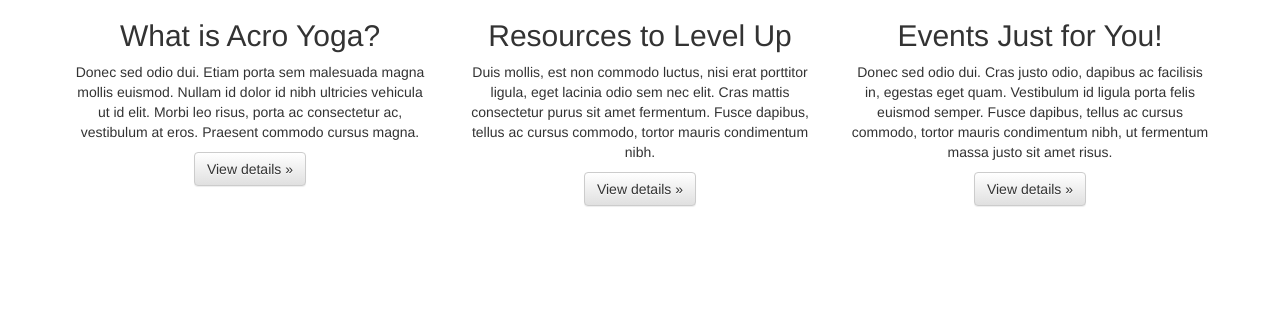
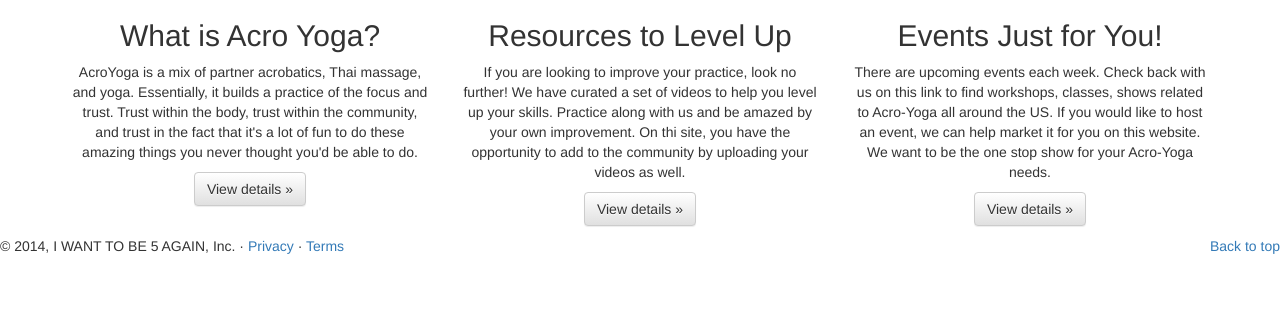
Before and after one commit to sandimagithub/AcroYoga-Project, a Node project: template views/index.ejs in a window 1280 px wide. Shown: the part 491-800 px from the top of the page. Run offline with Node 20 templates, Linux system fonts and the light colour scheme; the template is opened without the code that fills it, so the values that code supplies are empty; some libraries are stand-ins or nearby versions.

Commit message:
added text and fixed div tags

```diff
--- a/views/index.ejs
+++ b/views/index.ejs
@@ -117,22 +117,23 @@
         <div class="col-lg-4">
           <img class="img-circle" src="./images/arun_huh2.jpg" alt="Generic placeholder image" style="width: 140px; height: 140px;">
           <h2>What is Acro Yoga?</h2>
-          <p>Donec sed odio dui. Etiam porta sem malesuada magna mollis euismod. Nullam id dolor id nibh ultricies vehicula ut id elit. Morbi leo risus, porta ac consectetur ac, vestibulum at eros. Praesent commodo cursus magna.</p>
+          <p>AcroYoga is a mix of partner acrobatics, Thai massage, and yoga. Essentially, it builds a practice of the focus and trust. Trust within the body, trust within the community, and trust in the fact that it's a lot of fun to do these amazing things you never thought you'd be able to do.</p>
           <p><a class="btn btn-default" href="#" role="button">View details &raquo;</a></p>
         </div><!-- /.col-lg-4 -->
         <div class="col-lg-4">
           <img class="img-circle" src="./images/joshua_hug.jpg" alt="Generic placeholder image" style="width: 140px; height: 140px;">
           <h2>Resources to Level Up</h2>
-          <p>Duis mollis, est non commodo luctus, nisi erat porttitor ligula, eget lacinia odio sem nec elit. Cras mattis consectetur purus sit amet fermentum. Fusce dapibus, tellus ac cursus commodo, tortor mauris condimentum nibh.</p>
+          <p>If you are looking to improve your practice, look no further!  We have curated a set of videos to help you level up your skills.  Practice along with us and be amazed by your own improvement. On thi site, you have the opportunity to add to the community by uploading your videos as well. </p>
           <p><a class="btn btn-default" href="#" role="button">View details &raquo;</a></p>
         </div><!-- /.col-lg-4 -->
         <div class="col-lg-4">
           <img class="img-circle" src="./images/angel_thumbsup.jpg" alt="Generic placeholder image" style="width: 140px; height: 140px;">
           <h2>Events Just for You!</h2>
-          <p>Donec sed odio dui. Cras justo odio, dapibus ac facilisis in, egestas eget quam. Vestibulum id ligula porta felis euismod semper. Fusce dapibus, tellus ac cursus commodo, tortor mauris condimentum nibh, ut fermentum massa justo sit amet risus.</p>
+          <p>There are upcoming events each week.  Check back with us on this link to find workshops, classes, shows related to Acro-Yoga all around the US.  If you would like to host an event, we can help market it for you on this website. We want to be the one stop show for your Acro-Yoga needs.</p>
           <p><a class="btn btn-default" href="#" role="button">View details &raquo;</a></p>
         </div><!-- /.col-lg-4 -->
       </div><!-- /.row -->
+    </div><!-- /.container -->
 
 <!-- Modal  FOR Contact Us-->
 
@@ -141,26 +142,26 @@
     <div class="modal-content">
       <div class="modal-header">
         <button type="button" class="close" data-dismiss="modal"><span aria-hidden="true">&times;</span><span class="sr-only">Close</span></button>
-        <h3 class="modal-title" id="myModalLabel">How to Contact Us</h4>
+        <h3 class="modal-title" id="myModalLabel">How to Contact Us</h3>
       </div>
 
       <div class="modal-body">
 
-         <h4 class="margin-top-20">If you are feeling adventurous, join us at the grass area underneath the Bow and Arrow overlooking the Bay Bridge, along the Embarcadero!  We promise not to bite!</h4>
+         <h4 class="margin-top-20">If you are feeling adventurous, join us at the grass area underneath the Bow and Arrow overlooking the Bay Bridge, along the Embarcadero!  We promise not to bite!
+         </h4>
 
       </div>
         <div class="modal-footer">
           <button type="button" class="btn btn-default" data-dismiss="modal">Close</button>
 
         </div>
-      </form>
+
     </div>
   </div>
 </div>
 
 <!-- end modal for Contact Us -->
 
-<!-- Modal for Login Screen -->
 
 <!-- Modal  FOR LOG IN SCREEN -->
 
@@ -223,7 +224,7 @@
             <input name="firstname"
               id="first-name"
               class="form-control"
-              placeholder="First Name"
+              placeholder="First Name" />
           </div>
           <h4 class="margin-top-20">Last Name</h4>
           <div class="margin-top-20">
@@ -266,7 +267,7 @@
           <button type="button" class="btn btn-default" data-dismiss="modal">Close</button>
           <button id="save-user" type="submit" class="btn btn-primary">Save</button>
         </div>
-   </form>
+      </form>
     </div>
   </div>
 </div>
@@ -274,16 +275,8 @@
 <!--/Modal for NEW USER-->
 
 
-
-
-
-
-
-<!--/Modal for LOG IN SCREEN -->
       <!-- FOOTER -->
       <footer>
         <p class="pull-right"><a href="#">Back to top</a></p>
         <p>&copy; 2014, I WANT TO BE 5 AGAIN, Inc. &middot; <a href="#">Privacy</a> &middot; <a href="#">Terms</a></p>
       </footer>
-
-    </div><!-- /.container -->
```
Also changed, not shown: views/level_one.ejs (+7 -7 lines), views/level_three.ejs (+6 -8 lines), views/level_two.ejs (+4 -5 lines), views/selection.ejs (+6 -6 lines), views/therapeutic.ejs (+8 -8 lines).
